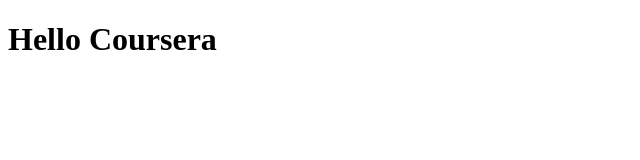
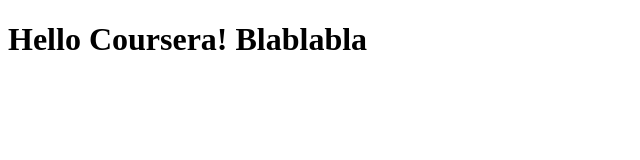
Before and after one commit to johanpolack/coursera-test, a plain HTML site: page site/index.html in a window 1280 px wide. Shown: the whole page, without its empty margins (0-640 px from the left). Drawn offline with Linux system fonts and the light colour scheme.

Commit message:
Small addition

```diff
--- a/site/index.html
+++ b/site/index.html
@@ -4,6 +4,6 @@
 	<title>Hello Coursera!</title>
 </head>
 <body>
-<h1>Hello Coursera</h1>
+<h1>Hello Coursera! Blablabla</h1>
 </body>
 </html>
```
